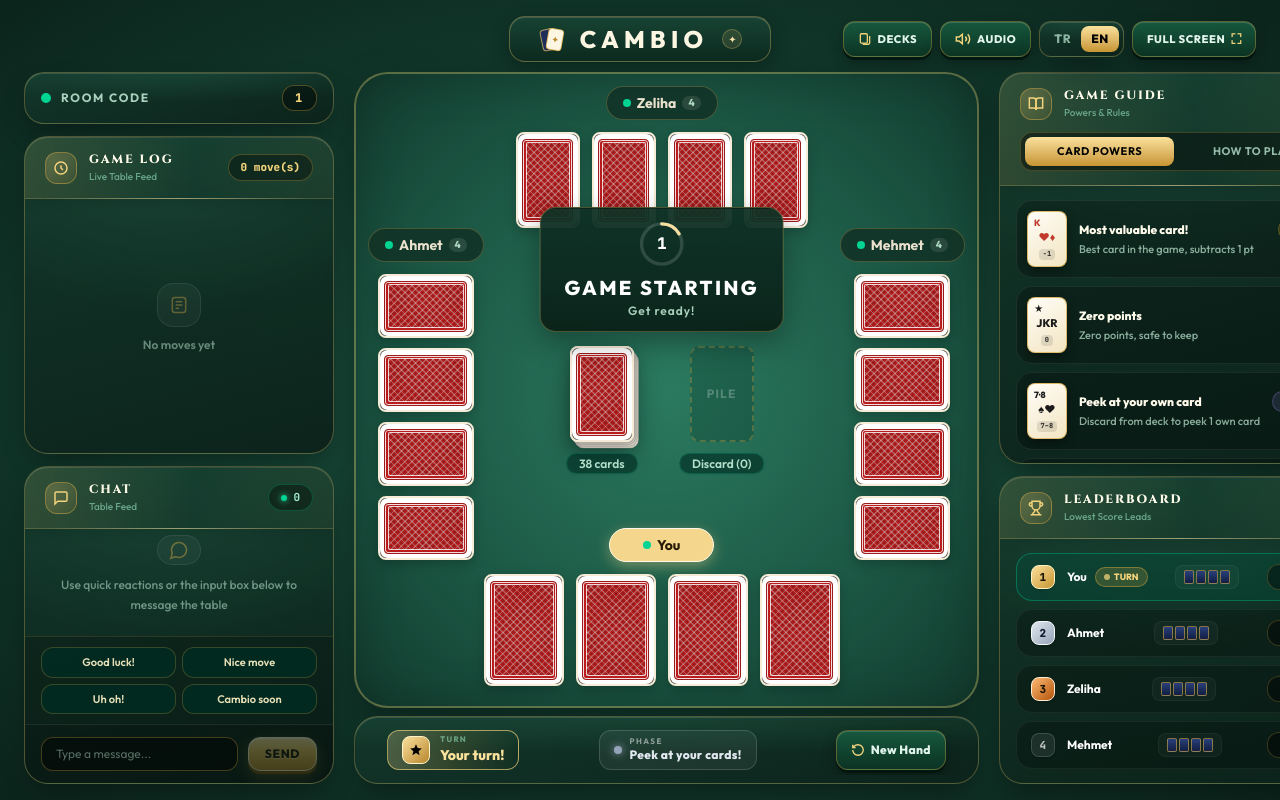
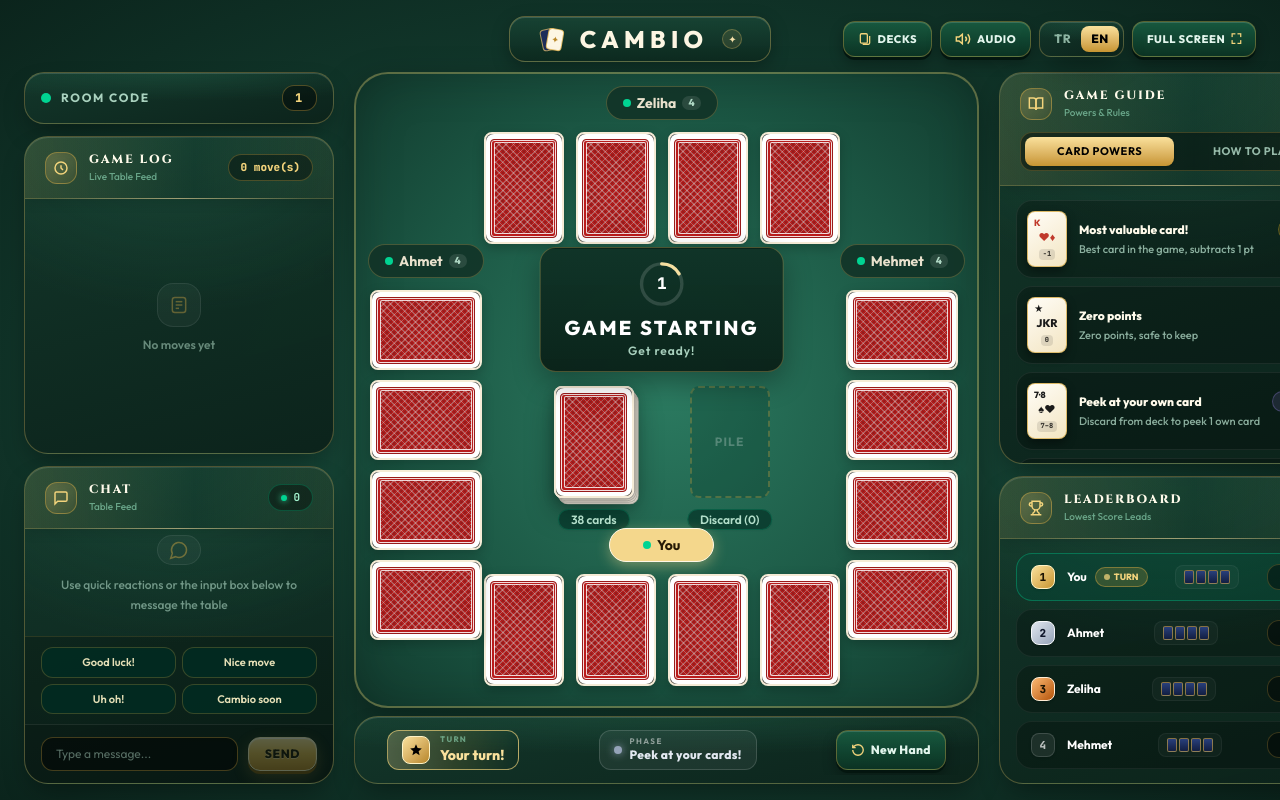
Before and after one commit to shackraa/cambio, a React (Vite) app: page /game/1 in a window 1280 px wide. Built offline with nearby package versions, Linux system fonts and the light colour scheme.

Commit message:
v16: Unify all cards on board to equal large size matching player card

```diff
--- a/src/pages/GameBoard.tsx
+++ b/src/pages/GameBoard.tsx
@@ -107,15 +107,13 @@ export function GameBoard() {
     const isFs = typeof document !== 'undefined' && Boolean(document.fullscreenElement);
     const isUltraCompact = h < 560 || w < 600;
     const isCompact = !isUltraCompact && (h < 680 || w < 960);
-    // Masaüstü ve geniş ekranlarda orijinal BÜYÜK ve dolgun 'lg' kartlar (112px) korunur!
-    const cardSizeMe: 'xs' | 'sm' | 'md' | 'lg' = isUltraCompact ? 'xs' : isCompact ? 'sm' : 'lg';
-    const cardSizeOpponent: 'xs' | 'sm' | 'md' = isUltraCompact ? 'xs' : isCompact ? 'sm' : 'md';
+    // Masadaki TÜM kartlar (Sen, Zeliha, Ahmet, Mehmet ve Orta Deste) tamamen eşit ve dolgun 'lg' boyuttadır!
+    const cardSize: 'xs' | 'sm' | 'md' | 'lg' = isUltraCompact ? 'xs' : isCompact ? 'sm' : 'lg';
     return {
       isDesktop: w >= 1024 && h >= 600,
       isCompact,
       isUltraCompact,
-      cardSizeMe,
-      cardSizeOpponent,
+      cardSize,
       hideMobileTabBar: isFs || h < 580,
     };
   });
@@ -127,14 +125,12 @@ export function GameBoard() {
       const isFs = Boolean(document.fullscreenElement);
       const isUltraCompact = h < 560 || w < 600;
       const isCompact = !isUltraCompact && (h < 680 || w < 960);
-      const cardSizeMe: 'xs' | 'sm' | 'md' | 'lg' = isUltraCompact ? 'xs' : isCompact ? 'sm' : 'lg';
-      const cardSizeOpponent: 'xs' | 'sm' | 'md' = isUltraCompact ? 'xs' : isCompact ? 'sm' : 'md';
+      const cardSize: 'xs' | 'sm' | 'md' | 'lg' = isUltraCompact ? 'xs' : isCompact ? 'sm' : 'lg';
       setLayoutMetrics({
         isDesktop: w >= 1024 && h >= 600,
         isCompact,
         isUltraCompact,
-        cardSizeMe,
-        cardSizeOpponent,
+        cardSize,
         hideMobileTabBar: isFs || h < 580,
       });
     };
@@ -149,7 +145,7 @@ export function GameBoard() {
     };
   }, []);
 
-  const { isDesktop, isCompact, isUltraCompact, cardSizeMe, cardSizeOpponent, hideMobileTabBar } = layoutMetrics;
+  const { isDesktop, isCompact, isUltraCompact, cardSize, hideMobileTabBar } = layoutMetrics;
 
   const transitionPeekState = useGameStore(s => s.transitionPeekState);
   const peekSelectedPositions = useGameStore(s => s.peekSelectedPositions);
@@ -781,7 +777,7 @@ export function GameBoard() {
                     position="top"
                     compact={isCompact}
                     ultraCompact={isUltraCompact}
-                    size={cardSizeOpponent}
+                    size={cardSize}
                     canInteract={canInteractWithSeat(topPlayer.seat)}
                     onCardClick={(pos) => handleCardClick(topPlayer.seat, pos)}
                     highlightPositions={powerSelection?.seat === topPlayer.seat ? [powerSelection.pos] : []}
@@ -799,7 +795,7 @@ export function GameBoard() {
                     position="left"
                     compact={isCompact}
                     ultraCompact={isUltraCompact}
-                    size={cardSizeOpponent}
+                    size={cardSize}
                     canInteract={canInteractWithSeat(leftPlayer.seat)}
                     onCardClick={(pos) => handleCardClick(leftPlayer.seat, pos)}
                     highlightPositions={powerSelection?.seat === leftPlayer.seat ? [powerSelection.pos] : []}
@@ -823,7 +819,7 @@ export function GameBoard() {
                     discardPile={discardPile}
                     compact={isCompact}
                     ultraCompact={isUltraCompact}
-                    cardSize={cardSizeOpponent === 'xs' ? 'xs' : cardSizeOpponent === 'sm' ? 'sm' : 'md'}
+                    cardSize={cardSize}
                     canDraw={myTurn && phase === 'draw'}
                     onDrawFromDeck={() => doAction(() => drawFromDeck(), { type: 'DRAW_FROM_DECK' })}
                     onDrawFromDiscard={() => doAction(() => drawFromDiscard(), { type: 'DRAW_FROM_DISCARD' })}
@@ -910,7 +906,7 @@ export function GameBoard() {
                     position="right"
                     compact={isCompact}
                     ultraCompact={isUltraCompact}
-                    size={cardSizeOpponent}
+                    size={cardSize}
                     canInteract={canInteractWithSeat(rightPlayer.seat)}
                     onCardClick={(pos) => handleCardClick(rightPlayer.seat, pos)}
                     highlightPositions={powerSelection?.seat === rightPlayer.seat ? [powerSelection.pos] : []}
@@ -929,7 +925,7 @@ export function GameBoard() {
                   isMe
                   compact={isCompact}
                   ultraCompact={isUltraCompact}
-                  size={cardSizeMe}
+                  size={cardSize}
                   canInteract={canInteractWithSeat(me.seat)}
                   onCardClick={(pos) => handleCardClick(me.seat, pos)}
                   highlightPositions={
```
